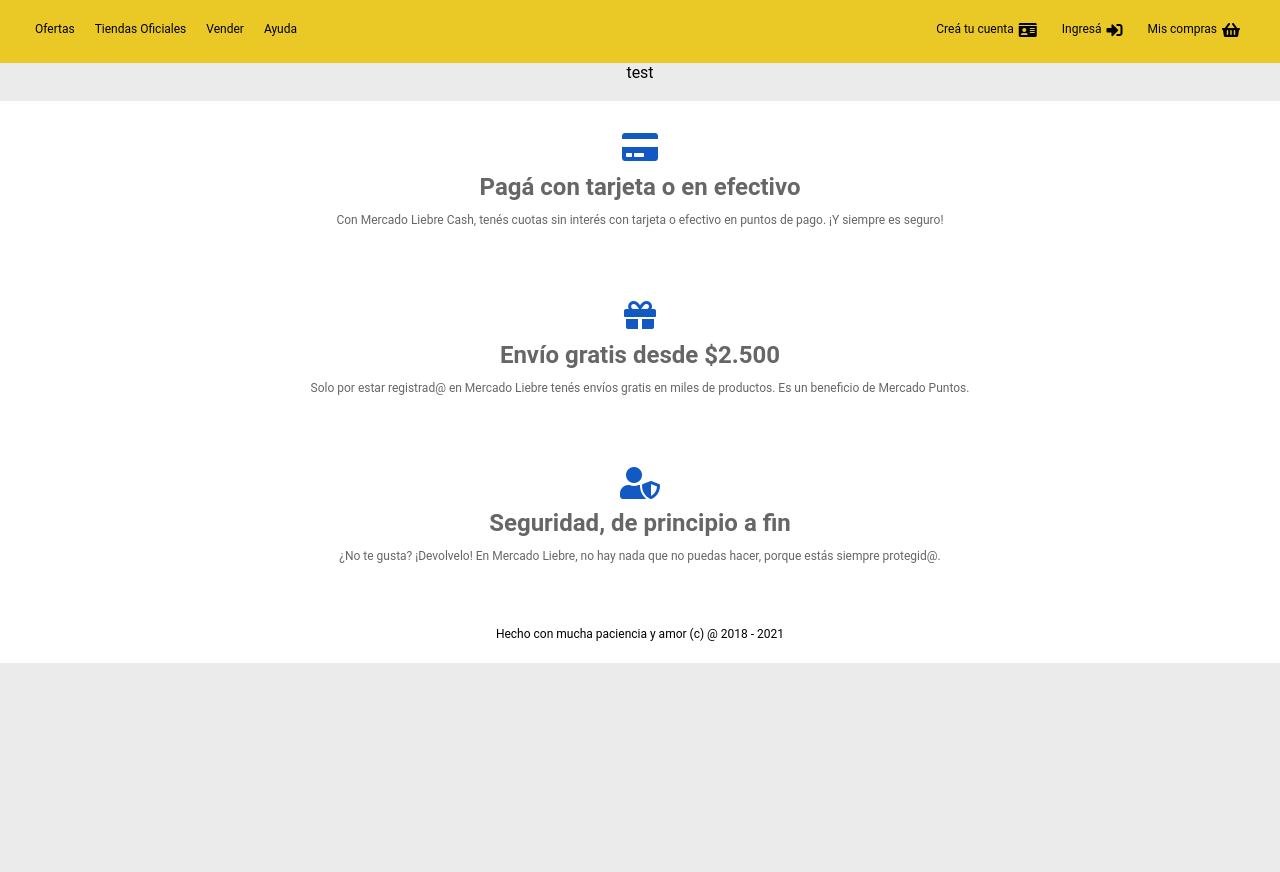
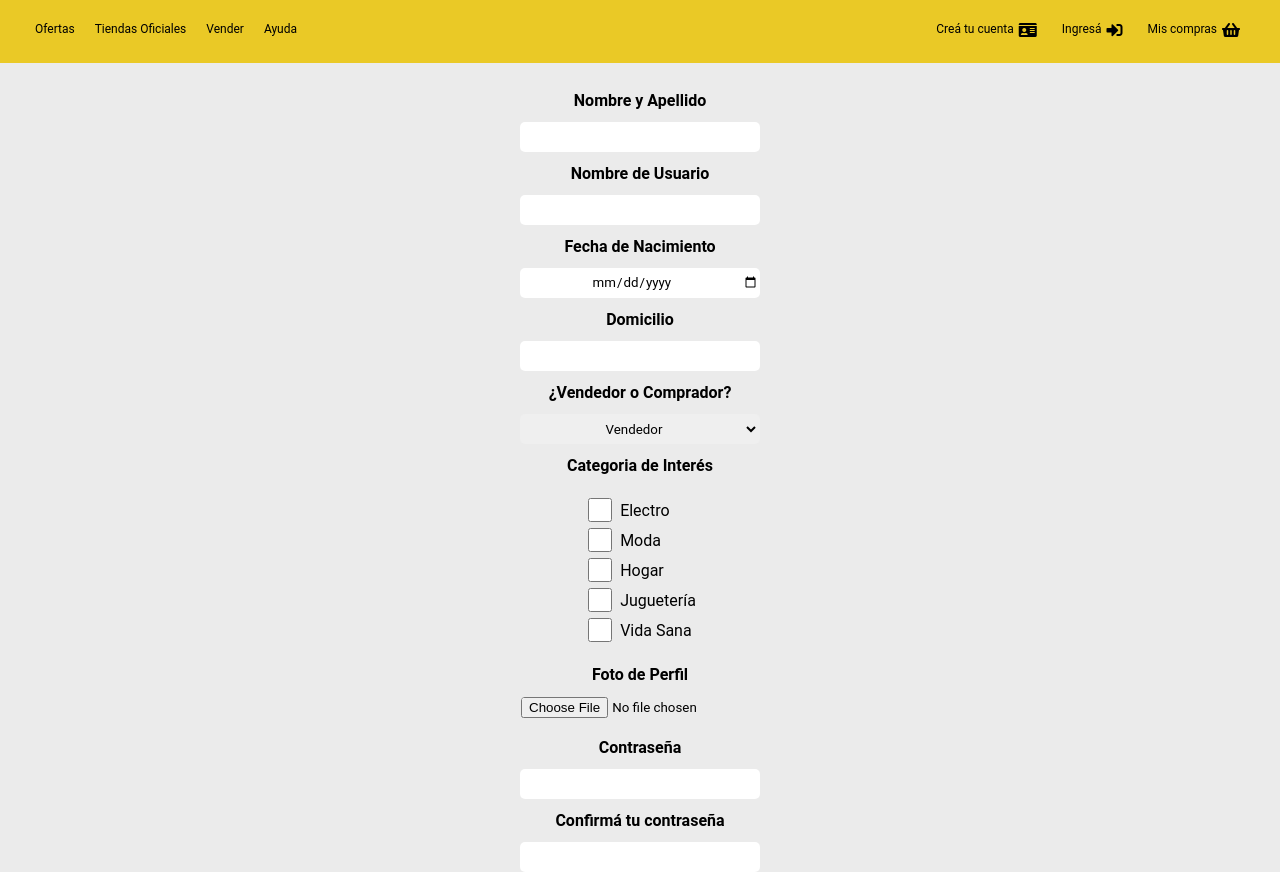
Before and after one commit to pablocappetta/mercado-liebre, a website: page views/register.html in a window 1280 px wide. Shown: the part 81-953 px from the top of the page. Before the commit the page ends 800 px from the top, so only its background shows below. Drawn offline with Linux system fonts and the light colour scheme.

Commit message:
agregados login y register

```diff
--- a/public/css/styles.css
+++ b/public/css/styles.css
@@ -158,6 +158,12 @@ img {
   right: 20px;
   color: #39b54a;
   top: -15px;
+  transition: 0.3s ease-in-out;
+}
+
+.iconos-envio:hover {
+  transition: transform 0.3s ease-in-out;
+  transform: rotate(-90deg);
 }
 
 /* Modificadores especificos */
@@ -196,6 +202,89 @@ img {
   align-self: center;
   justify-self: center;
   text-align: center;
+}
+
+.contenedor-pagina-registro {
+  margin: auto;
+  padding-top: 16px;
+}
+
+.formulario-pagina-registro {
+  margin: 12px;
+  display: flex;
+  flex-direction: column;
+  margin: auto;
+  border-radius: 5px;
+}
+
+.formulario-pagina-registro input {
+  width: 240px;
+  text-align: center;
+  align-self: center;
+  border: solid 1px transparent;
+  border-radius: 5px;
+  height: 30px;
+}
+
+.formulario-pagina-registro select {
+  width: 240px;
+  height: 30px;
+  text-align: center;
+  align-self: center;
+  border: 1px solid transparent;
+  border-radius: 5px;
+}
+
+.formulario-pagina-registro label {
+  font-weight: bold;
+  margin-bottom: 12px;
+  margin-top: 12px;
+}
+
+.formulario-pagina-registro button {
+  flex-direction: row;
+  align-self: center;
+  width: 120px;
+  height: 36px;
+  font-weight: bold;
+  margin-bottom: 8px;
+  margin-top: 8px;
+  border: solid 1px #1259c3;
+  background-color: #1259c3;
+  color: white;
+  border-radius: 5px;
+}
+
+.formulario-pagina-registro button:hover {
+}
+
+.formulario-pagina-registro .contenedor-categoria-interes {
+  display: flex;
+  flex-direction: column;
+  margin: auto;
+  max-width: 100%;
+  padding-bottom: 8px;
+  padding-top: 8px;
+}
+
+.contenedor-categoria-interes input {
+  display: flex;
+  flex-direction: column;
+  width: 24px;
+  height: 24px;
+  border: 1px solid transparent;
+  border-radius: 5px;
+  margin-right: 8px;
+}
+
+.contenedor-flex-interes {
+  display: flex;
+  flex-direction: row;
+  align-items: center;
+}
+
+.contenedor-botones-registro {
+  margin-top: 24px;
 }
 
 .burger-menu {
--- a/views/register.html
+++ b/views/register.html
@@ -41,11 +41,11 @@
           </ul>
           <ul class="menu-der">
             <li>
-              <a href="#">Creá tu cuenta</a>
+              <a href="/registro">Creá tu cuenta</a>
               <i class="fas fa-id-card iconos-nav"></i>
             </li>
             <li>
-              <a href="#">Ingresá</a>
+              <a href="/login">Ingresá</a>
               <i class="fas fa-sign-in-alt iconos-nav"></i>
             </li>
             <li>
@@ -59,7 +59,106 @@
         <i class="fas fa-bars"></i>
       </div>
     </header>
-    <main>test</main>
+    <main>
+      <section class="contenedor-pagina-registro">
+        <form action="/registro" method="POST">
+          <div class="formulario-pagina-registro">
+            <label for="nombreApellido">Nombre y Apellido</label>
+            <input
+              type="text"
+              name="nombreApellido"
+              id="nombreApellido"
+              required
+            />
+          </div>
+          <div class="formulario-pagina-registro">
+            <label for="usuario">Nombre de Usuario</label>
+            <input type="text" name="usuario" id="usuario" required />
+          </div>
+          <div class="formulario-pagina-registro">
+            <label for="fechaNacimiento">Fecha de Nacimiento</label>
+            <input
+              type="date"
+              name="fechaNacimiento"
+              id="fechaNacimiento"
+              required
+            />
+          </div>
+          <div class="formulario-pagina-registro">
+            <label for="domicilio">Domicilio</label>
+            <input type="text" name="domicilio" id="domicilio" required />
+          </div>
+          <div class="formulario-pagina-registro">
+            <label for="perfil">¿Vendedor o Comprador?</label>
+            <select name="perfil" required>
+              <option value="Vendedor">Vendedor</option>
+              <option value="Comprador">Comprador</option>
+            </select>
+          </div>
+          <div class="formulario-pagina-registro">
+            <label for="categoriaInteres" class="categoriaInteres"
+              >Categoria de Interés</label
+            >
+            <div class="contenedor-categoria-interes">
+              <div class="contenedor-flex-interes">
+                <input type="checkbox" name="categoriaInteres" value="Electro"/>
+                Electro
+              </div>
+              <div class="contenedor-flex-interes">
+                <input type="checkbox" name="categoriaInteres" value="Moda" /> Moda
+              </div>
+              <div class="contenedor-flex-interes">
+                <input type="checkbox" name="categoriaInteres" value="Hogar" /> Hogar
+              </div>
+              <div class="contenedor-flex-interes">
+                <input type="checkbox" name="categoriaInteres" value="Jugueteria" />
+                Juguetería
+              </div>
+              <div class="contenedor-flex-interes">
+                <input type="checkbox" name="categoriaInteres" value="Vida Sana" />
+                Vida Sana
+              </div>
+
+            </div>
+          </div>
+          <div class="formulario-pagina-registro">
+            <label for="foto">Foto de Perfil</label>
+            <input
+              type="file"
+              name="foto"
+              id="foto"
+              accept=".jpg"
+            />
+          </div>
+          <div class="formulario-pagina-registro">
+            <label for="passwordUsuario">Contraseña</label>
+            <input
+              type="password"
+              name="passwordUsuario"
+              id="passwordUsuario"
+              required
+            />
+          </div>
+          <div class="formulario-pagina-registro">
+            <label for="confirmarPassword">Confirmá tu contraseña</label>
+            <input
+              type="password"
+              name="confirmarPassword"
+              id="confirmarPassword"
+              required
+            />
+          </div>
+          <div class="formulario-pagina-registro">
+            <div class="contenedor-botones-registro">
+              <button type="reset" name>Cancelar</button>
+              <button type="submit">Crear usuario</button>
+            </div>
+          </div>
+        </form>
+      </section>
+    </main>
+
+    </main>
     <br />
     <footer>
       <div class="contenedor-beneficios">
```
Also changed, not shown: app.js (+8 -0 lines), views/home.html (+1 -1 lines), views/login.html (+121 -0 lines).
